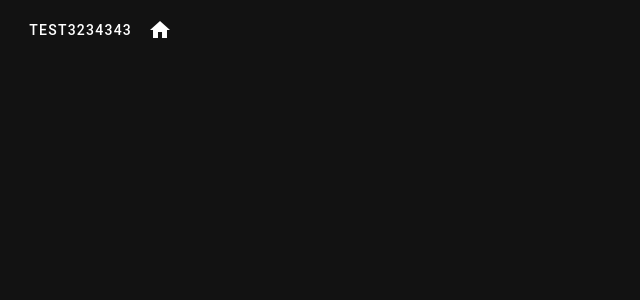
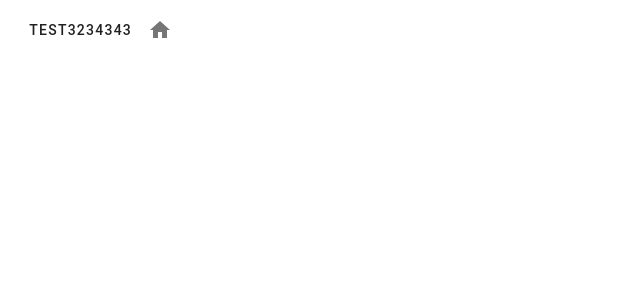
Before and after one commit to robertychi/minisum-web, a Vue app: page / in a window 1280 px wide. Shown: the top 300 px of the page, without its empty margins (0-640 px from the left). Built offline with nearby package versions, Linux system fonts and the light colour scheme.

Commit message:
feat(theme): 修改顏色

```diff
--- a/src/plugins/vuetifyPlugin.js
+++ b/src/plugins/vuetifyPlugin.js
@@ -7,73 +7,27 @@ import "@mdi/font/css/materialdesignicons.css";
 // import Vuetify from 'vuetify'  (原始用法，如上作法無問題，就可以刪掉)
 Vue.use(Vuetify);
 
+const sharedColors = {
+  mainStyle: "#172131",
+  subStyle1: "#f5b037",
+  subStyle2: "#2cbbb0",
+  subStyle3: "#eeeeee",
+};
+
 // Vuetify 自定義配置
 export default new Vuetify({
   icons: {
     iconfont: "mdi", // 'mdi' || 'mdiSvg' || 'md' || 'fa' || 'fa4'
   },
   theme: {
-    dark: true,
+    dark: false,
     themes: {
       light: {
-        beige: "#F5F5DC", // 米色
-        "neon-red": "#ff1493", // 螢光紅
-        "rosy-brown": "#BC8F8F", // 玫瑰褐
-        bronze: "#CD7F32", // 銅色
-        azure: "#007FFF", // 天藍色
-        "dodger-blue": "#1E90FF", // 道奇藍
-        "deep-sky-blue": "#00BFFF", // 深天藍
-        "sky-blue": "#87CEEB", // 天空藍
-        "tropical-orange": "#FF8033", // 熱帶橙
-        goldenrod: "#DAA520", // 金菊色
-        silver: "#C0C0C0", // 銀色
-        coral: "#FF7F50", // 珊瑚紅
-        orchid: "#DA70D6", // 蘭紫色
-        lavender: "#B57EDC", // 薰衣草紫
-        camellia: "#E63995", // 山茶紅
-        salmon: "#FA8072", // 鮭紅
+        ...sharedColors,
       },
       dark: {
-        // primary: '#CD7F32',
-        // secondary: '#c15454ff',
-        // accent: '#FF4081',
-        // error: '#FF5252',
-        // info: '#2196F3',
-        // success: '#4CAF50',
-        // warning: '#FB8C00',
-        //
-        beige: "#F5F5DC", // 米色
-        "neon-red": "#ff1493", // 螢光紅
-        "rosy-brown": "#BC8F8F", // 玫瑰褐
-        bronze: "#CD7F32", // 銅色
-        azure: "#007FFF", // 天藍色
-        "dodger-blue": "#1E90FF", // 道奇藍
-        "deep-sky-blue": "#00BFFF", // 深天藍
-        "sky-blue": "#87CEEB", // 天空藍
-        "tropical-orange": "#FF8033", // 熱帶橙
-        goldenrod: "#DAA520", // 金菊色
-        silver: "#C0C0C0", // 銀色
-        coral: "#FF7F50", // 珊瑚紅
-        orchid: "#DA70D6", // 蘭紫色
-        lavender: "#B57EDC", // 薰衣草紫
-        camellia: "#E63995", // 山茶紅
-        salmon: "#FA8072", // 鮭紅
         // 自訂義色票
-        mainStyle: "#172131",
-        subStyle1: "#f5b037",
-        subStyle2: "#2cbbb0",
-        subStyle3: "#eeeeee",
-        //
-        supply: "#FF9800",
-        customer: "#4CAF50",
-        product: "#9C27B0",
-        //
-        dialogBg: "#263238",
-
-        "blue-grey-darken-1": "#546E7A",
-        "blue-grey-darken-2": "#455A64",
-        "blue-grey-darken-3": "#37474F",
-        "blue-grey-darken-4": "#263238",
+        ...sharedColors,
       },
     },
     options: {
```
